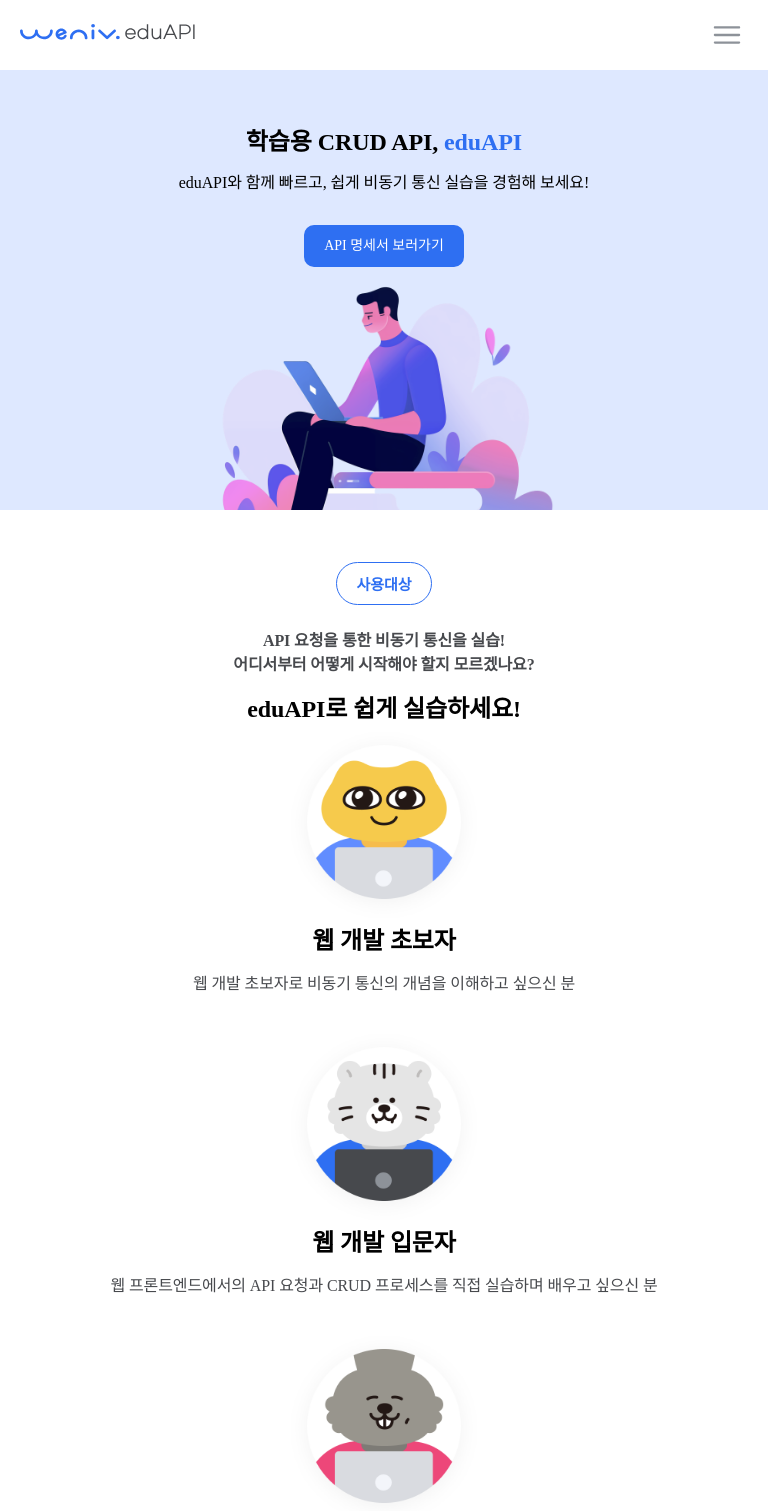
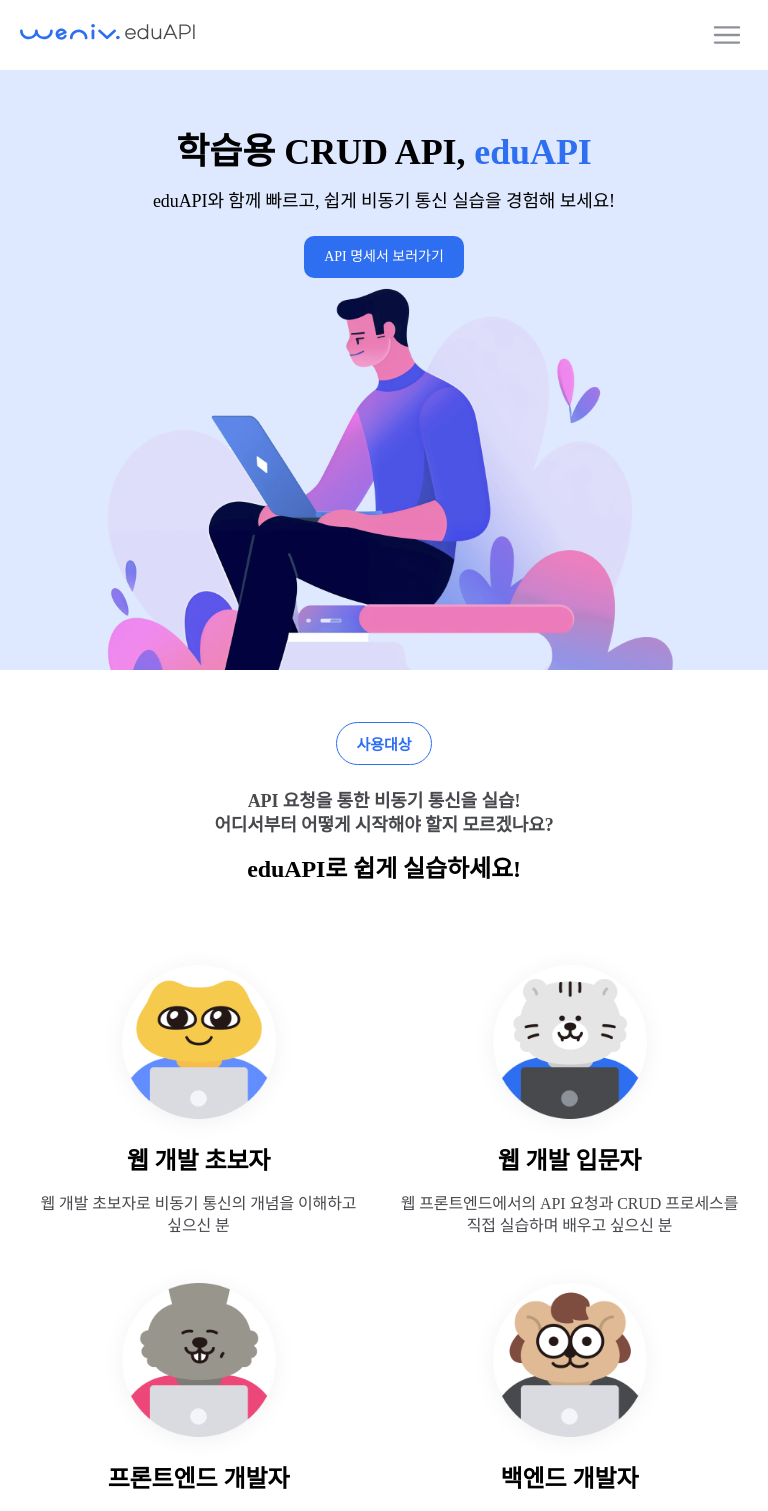
Before and after one commit to weniv/weniv_eduAPI, a React (Create React App) app: page / in a window 768 px wide. Shown: the top 1511 px of the page. Built offline with nearby package versions, Linux system fonts and the light colour scheme; the HTML template or start-up script is replaced by a standard one; a web font is replaced by a local one.

Commit message:
:lipstick: Style: 반응형 코드 수정

```diff
--- a/src/components/main/Banner.jsx
+++ b/src/components/main/Banner.jsx
@@ -11,8 +11,7 @@
             학습용 CRUD API, <span>eduAPI</span>
           </h2>
           <p className={styles.banner_intro}>
-            eduAPI와 함께 빠르고, 쉽게
-            비동기 통신 실습을 경험해 보세요!
+            eduAPI와 함께 빠르고, 쉽게 비동기 통신 실습을 경험해 보세요!
           </p>
           <Button children={`API 명세서 보러가기`} />
         </div>
--- a/src/components/main/Banner.module.css
+++ b/src/components/main/Banner.module.css
@@ -1,7 +1,6 @@
 .section {
   position: relative;
   width: 100%;
-  min-width: 390px;
   height: 60rem;
   background-color: var(--activation);
 }
@@ -36,8 +35,27 @@
   right: 0;
   bottom: 0;
 }
+@media screen and (min-width: 768px) and (max-width: 1023px) {
+  .banner {
+    flex-direction: column;
+    text-align: center;
+    padding-top: 5.2rem;
+  }
+  .banner_title {
+    font-size: 3.6rem;
+  }
+  .banner_intro {
+    margin-bottom: 2.4rem;
+  }
+  .banner_img {
+    width: 100%;
+    max-width: 60rem;
+    left: 50%;
+    transform: translateX(-50%);
+  }
+}
 
-@media screen and (max-width: 1024px) {
+@media screen and (max-width: 767px) {
   .section {
     height: 44rem;
   }
@@ -52,8 +70,10 @@
   .banner_intro {
     font-size: 1.6rem;
     word-wrap: keep-all;
+    margin-bottom: 1.2rem;
   }
   .banner_img {
+    width: 100%;
     max-width: 35rem;
     left: 50%;
     transform: translateX(-50%);
--- a/src/components/main/Main.module.css
+++ b/src/components/main/Main.module.css
@@ -37,7 +37,9 @@
 .center {
   text-align: center;
 }
+
 /* --------------------------------사용대상 */
+
 .target_description {
   font-size: 1.8rem;
   color: var(--grayLv4);
@@ -49,15 +51,20 @@
 
 .target_ul {
   display: flex;
+  flex-wrap: wrap;
+  justify-content: center;
+  max-width: 1190px;
+  padding: 0 2.4rem;
   gap: 2.6rem;
   margin-top: 6rem;
-  max-width: 1190px;
 }
 .target_li {
   display: flex;
+  flex-basis: calc(25% - 1.95rem);
   flex-direction: column;
   align-items: center;
   text-align: center;
+  word-break: keep-all;
 }
 .target_li img {
   width: 20rem;
@@ -75,6 +82,30 @@
   line-height: 2.2rem;
   font-weight: 500;
   color: var(--grayLv4);
+}
+
+@media screen and (min-width: 768px) and (max-width: 1023px) {
+  .target_ul {
+    flex-wrap: wrap;
+    justify-content: center;
+    max-width: calc(100% - 5.2rem);
+  }
+  .target_li {
+    flex-basis: calc(50% - 1.3rem);
+  }
+}
+@media screen and (max-width: 767px) {
+  .target_description {
+    font-size: 1.6rem;
+  }
+  .title_section {
+    font-size: 2.4rem;
+  }
+  .target_ul {
+    flex-direction: column;
+    gap: 3.2rem;
+    margin: 0;
+  }
 }
 
 /* ------------------------사용방법 */
@@ -186,20 +217,6 @@
     line-height: 3.2rem;
   }
 
-  /* 사용대상 */
-  .target_description {
-    font-size: 1.6rem;
-  }
-  .title_section {
-    font-size: 2.4rem;
-  }
-  .target_ul {
-    flex-direction: column;
-    gap: 3.2rem;
-    margin: 0;
-    padding: 0 3.2rem;
-  }
-
   /* 사용방법 */
 
   .section_guide {
--- a/src/styles/global.css
+++ b/src/styles/global.css
@@ -70,6 +70,26 @@
   position: absolute;
 }
 
+.max-width {
+  width: 119rem;
+  margin: auto;
+  max-width: calc(100% - 4rem);
+}
+.sl-ellipsis {
+  display: block;
+  white-space: nowrap;
+  overflow: hidden;
+  text-overflow: ellipsis;
+}
+
+.multi-ellipsis {
+  overflow: hidden;
+  display: -webkit-box;
+  -webkit-line-clamp: 2;
+  -webkit-box-orient: vertical;
+  word-break: break-all;
+}
+
 /* 색상  ------------------------------------------------------- */
 
 :root {
```
